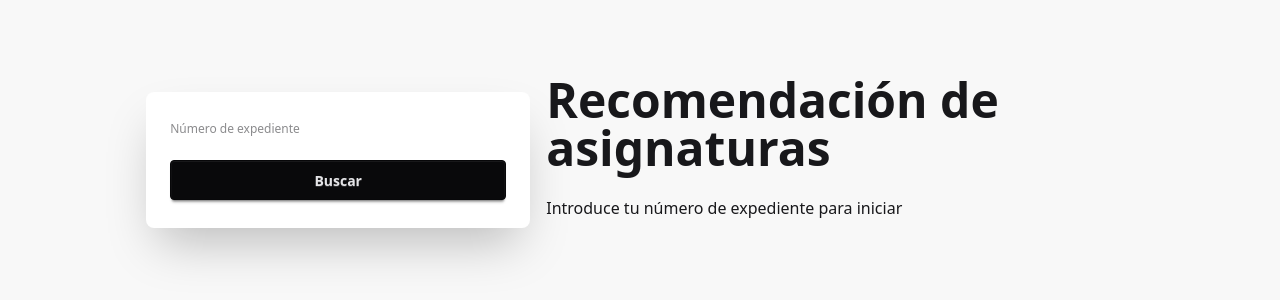
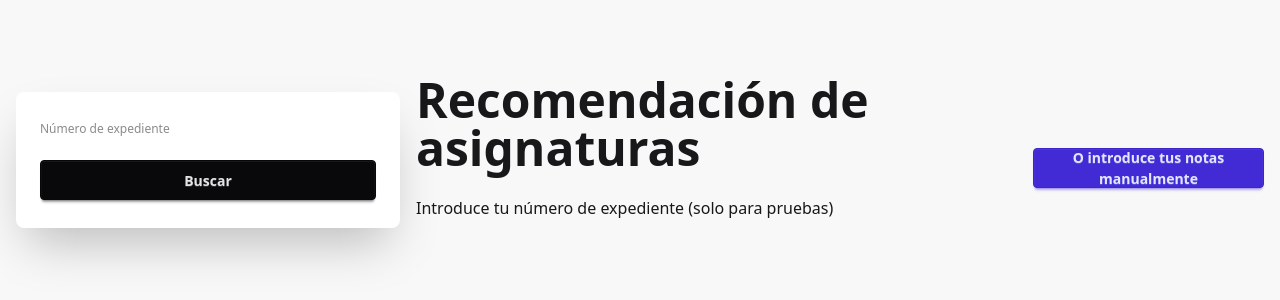
Before and after one commit to Jechig0/TFG, an Angular app in the folder frontend/: page / in a window 1280 px wide. Shown: the part 240-540 px from the top of the page. Built offline with nearby package versions, Linux system fonts and the light colour scheme.

Commit message:
Modificaciones Back, creada nueva ruta y cambiadas a lazy loading

```diff
--- a/frontend/src/app/alumnos/components/text-input/text-input.component.html
+++ b/frontend/src/app/alumnos/components/text-input/text-input.component.html
@@ -1,9 +1,12 @@
 <div class="hero bg-base-200 min-h-screen">
     <div class="hero-content flex-col lg:flex-row-reverse">
+        <div class="mt-4 text-center">
+          <button class="btn btn-primary text-a" (click)="goToInsert()">O introduce tus notas manualmente</button>
+        </div>
       <div class="text-center lg:text-left">
         <h1 class="text-5xl font-bold">Recomendación de asignaturas</h1>
         <p class="py-6">
-          Introduce tu número de expediente para iniciar
+          Introduce tu número de expediente (solo para pruebas)
         </p>
       </div>
       <div class="card bg-base-100 w-full max-w-sm shrink-0 shadow-2xl">
--- a/frontend/src/app/alumnos/components/text-input/text-input.component.ts
+++ b/frontend/src/app/alumnos/components/text-input/text-input.component.ts
@@ -14,5 +14,8 @@ export class TextInputComponent {
     this.router.navigate([`/alumno/${id}`])
   }
 
+  goToInsert() {
+    this.router.navigate([`/nuevo-alumno`])
+  }
 
 }
--- /dev/null
+++ b/frontend/src/app/alumnos/pages/alumno-nuevo-page/alumno-nuevo-page.component.html
@@ -0,0 +1 @@
+<p>alumno-nuevo-page works!</p>,
--- a/frontend/src/app/alumnos/pages/main-page/main-page.component.html
+++ b/frontend/src/app/alumnos/pages/main-page/main-page.component.html
@@ -1 +1,3 @@
-<text-input />
+<div>
+    <text-input />
+</div>
--- a/frontend/src/app/alumnos/pages/main-page/main-page.component.ts
+++ b/frontend/src/app/alumnos/pages/main-page/main-page.component.ts
@@ -1,9 +1,17 @@
-import { ChangeDetectionStrategy, Component } from '@angular/core';
+import { ChangeDetectionStrategy, Component, inject } from '@angular/core';
 import { TextInputComponent } from "@alumnos/components/text-input/text-input.component";
+import { Router } from '@angular/router';
 
 @Component({
   selector: 'app-main-page',
   imports: [TextInputComponent],
   templateUrl: './main-page.component.html',
 })
-export class MainPageComponent { }
+export class MainPageComponent {
+
+  router = inject(Router);
+
+    goToInsert() {
+      this.router.navigate([`/nuevo-alumno`])
+  }
+}
--- a/frontend/src/app/app.routes.ts
+++ b/frontend/src/app/app.routes.ts
@@ -1,17 +1,20 @@
 import { Routes } from '@angular/router';
-import { MainPageComponent } from '@alumnos/pages/main-page/main-page.component';
-import { AlumnoPageComponent } from './alumnos/pages/alumno-page/alumno-page.component';
 
 export const routes: Routes = [
 
     {
         path: '',
-        component: MainPageComponent
+        loadComponent: () => import('./alumnos/pages/main-page/main-page.component').then(m => m.MainPageComponent)
     },
 
     {
         path:'alumno/:id',
-        component: AlumnoPageComponent
+        loadComponent: () => import('./alumnos/pages/alumno-page/alumno-page.component').then(m => m.AlumnoPageComponent)
+    },
+
+    {
+        path:'nuevo-alumno',
+        loadComponent: () => import('./alumnos/pages/alumno-nuevo-page/alumno-nuevo-page.component').then(m => m.AlumnoNuevoPageComponent)
     },
 
     {
```
Also changed, not shown: frontend/src/app/alumnos/pages/alumno-nuevo-page/alumno-nuevo-page.component.ts (added, +8 -0 lines), 1 other file (tests, documents, lock files or other folders).
